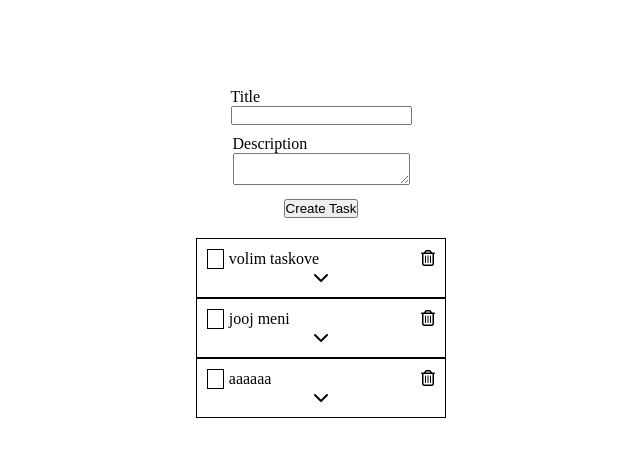
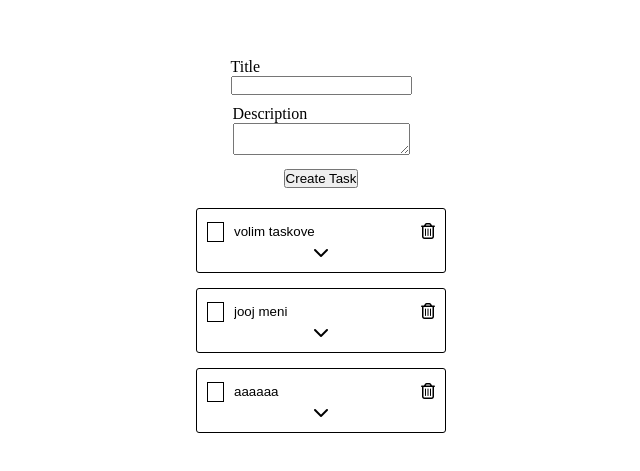
Before and after one commit to dodoburner/todo-app-react, a React (Create React App) app: page / in a window 1280 px wide. Shown: the part 147-618 px from the top of the page, without its empty margins (319-959 px from the left). Built offline with nearby package versions, Linux system fonts and the light colour scheme.

Commit message:
Make task editable

```diff
--- a/package.json
+++ b/package.json
@@ -9,6 +9,7 @@
     "react": "^18.2.0",
     "react-dom": "^18.2.0",
     "react-scripts": "5.0.1",
+    "react-textarea-autosize": "^8.4.0",
     "web-vitals": "^2.1.4"
   },
   "scripts": {
--- a/src/components/Task.js
+++ b/src/components/Task.js
@@ -1,14 +1,21 @@
 import { useContext, useState } from "react";
+import ReactTextareaAutosize from "react-textarea-autosize";
 import { taskContext } from "../App";
 
 const Task = ({ task, index }) => {
-  const { title, description, completed, id } = task;
+  const {
+    title: prevTitle,
+    description: prevDescription,
+    completed,
+    id,
+  } = task;
+  const [title, setTitle] = useState(prevTitle);
+  const [description, setDescription] = useState(prevDescription);
   const { setCompleted, rearrangeTasks, deleteTask } = useContext(taskContext);
   const [isDescriptionOpen, setIsDescriptionOpen] = useState(false);
 
   const handleClick = (e) => {
-    const arr = ["checkbox", "fa-trash-can"];
-    if (!arr.some((el) => e.target.className.includes(el))) {
+    if (e.target.className !== "description-input") {
       setIsDescriptionOpen((prev) => !prev);
     }
   };
@@ -31,7 +38,12 @@ const Task = ({ task, index }) => {
   const renderDescription = () => {
     return isDescriptionOpen ? (
       <>
-        <p>{description}</p>
+        <ReactTextareaAutosize
+          value={description}
+          onChange={(e) => setDescription(e.target.value)}
+          name="description"
+          className="description-input"
+        />
         <div className="description-btn">
           <i className="fa-solid fa-chevron-up" />
         </div>
@@ -47,7 +59,6 @@ const Task = ({ task, index }) => {
     <li
       draggable
       className={`Task ${completed ? "completed" : ""}`}
-      onClick={handleClick}
       onDragStart={handleOnDrag}
       onDrop={handleOnDrop}
       onDragOver={handleOnDragOver}
@@ -60,14 +71,23 @@ const Task = ({ task, index }) => {
           className="checkbox"
         />
 
-        <p className="task-text">{title}</p>
+        <input
+          required
+          value={title}
+          onChange={(e) => setTitle(e.target.value)}
+          type="text"
+          name="title"
+          className="title-input"
+        />
 
         <div onClick={() => deleteTask(id)}>
           <i className="fa-regular fa-trash-can" />
         </div>
       </div>
 
-      <div className="task-bottom-part">{renderDescription()}</div>
+      <div onClick={handleClick} className="task-bottom-part">
+        {renderDescription()}
+      </div>
     </li>
   );
 };
--- a/src/style/App.css
+++ b/src/style/App.css
@@ -24,6 +24,8 @@ label {
   padding: 10px;
   width: 250px;
   cursor: pointer;
+  margin-bottom: 15px;
+  border-radius: 3px;
 }
 
 .Task.completed {
@@ -55,3 +57,18 @@ label {
 .completed .checkbox {
   background-color: red;
 }
+
+.title-input,
+.description-input {
+  border: none;
+}
+
+.title-input {
+  padding: 5px;
+}
+
+.description-input {
+  min-width: 100%;
+  padding: 5px;
+  margin: 5px 0;
+}
```
Also changed, not shown: 1 other file (tests, documents, lock files or other folders).
